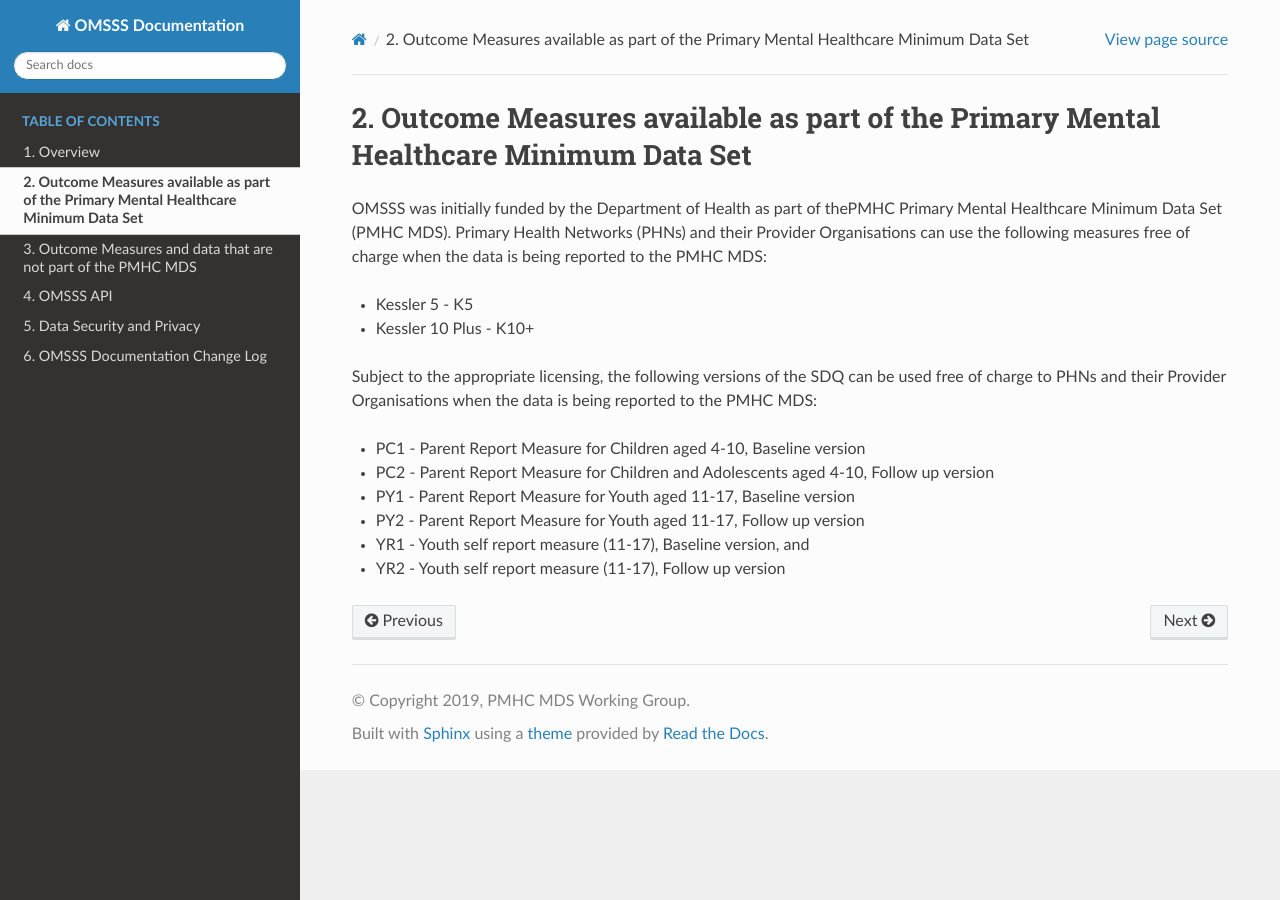
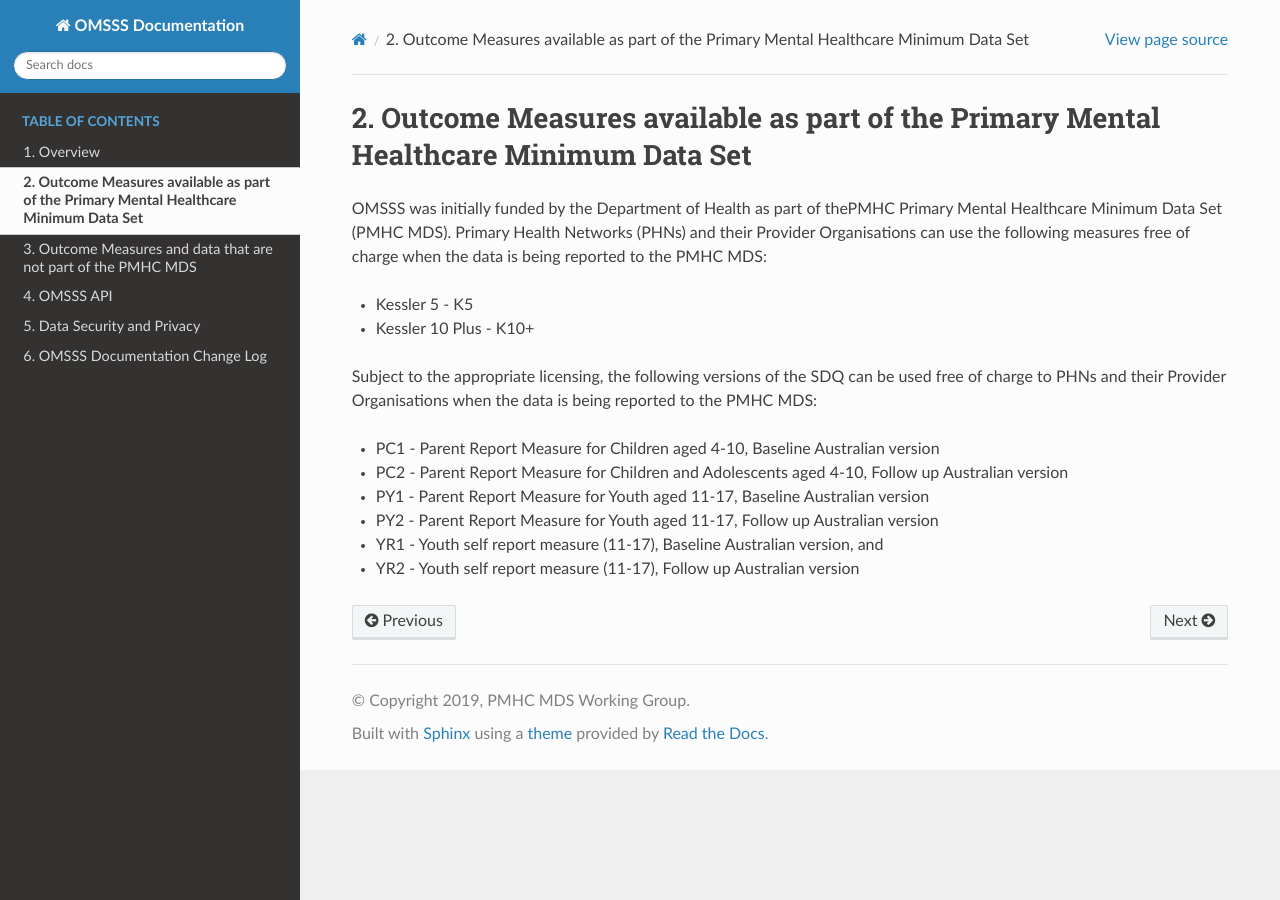
Before and after one commit to logicly-au/docs.omsss.online, a Sphinx documentation site: the page built from doc/pmhc-outcome-measures.rst, in a window 1280 px wide. Built offline with Sphinx 7.4.7 and the Read the Docs theme 2.0.0, drawn with Linux system fonts in a browser that asks for light colours; the version number could not be read and is left out.

Commit message:
Added Australian version to the SDQ's.

```diff
--- a/doc/pmhc-outcome-measures.rst
+++ b/doc/pmhc-outcome-measures.rst
@@ -15,9 +15,9 @@ Subject to the appropriate licensing, the following versions of the SDQ can
 be used free of charge to PHNs and their Provider Organisations when the
 data is being reported to the PMHC MDS:
 
-* PC1 - Parent Report Measure for Children aged 4-10, Baseline version
-* PC2 - Parent Report Measure for Children and Adolescents aged 4-10, Follow up version
-* PY1 - Parent Report Measure for Youth aged 11-17, Baseline version
-* PY2 - Parent Report Measure for Youth aged 11-17, Follow up version
-* YR1 - Youth self report measure (11-17), Baseline version, and
-* YR2 - Youth self report measure (11-17), Follow up version
+* PC1 - Parent Report Measure for Children aged 4-10, Baseline Australian version
+* PC2 - Parent Report Measure for Children and Adolescents aged 4-10, Follow up Australian version
+* PY1 - Parent Report Measure for Youth aged 11-17, Baseline Australian version
+* PY2 - Parent Report Measure for Youth aged 11-17, Follow up Australian version
+* YR1 - Youth self report measure (11-17), Baseline Australian version, and
+* YR2 - Youth self report measure (11-17), Follow up Australian version
```
